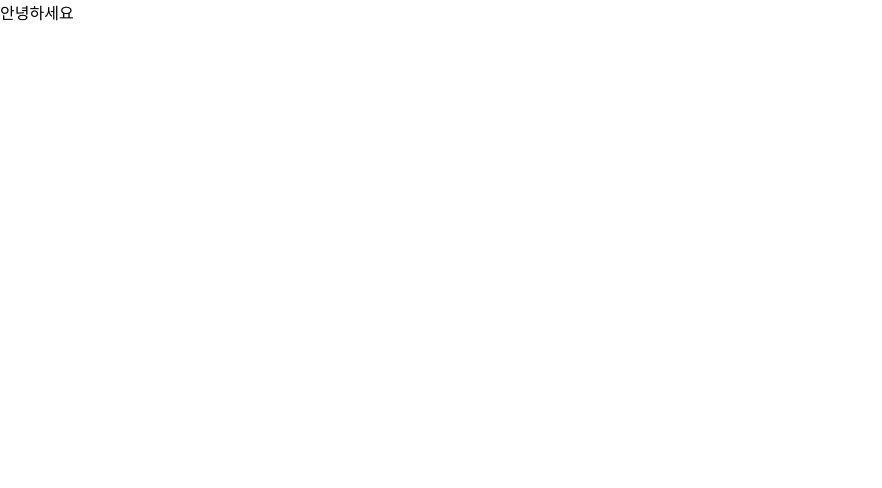
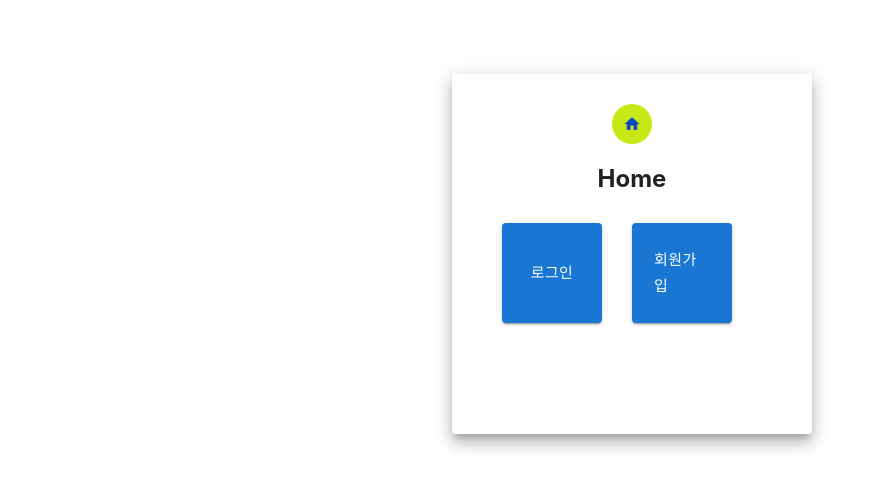
Before and after one commit to ForestEnv/kbsc-butterflyeffect-emailcleaner, a React (Create React App) app in the folder admin/: page / in a window 1280 px wide. Shown: the top 488 px of the page, without its empty margins (0-882 px from the left). Built offline with nearby package versions, Linux system fonts and the light colour scheme.

Commit message:
feat: admin landingPage

```diff
--- a/admin/src/App.js
+++ b/admin/src/App.js
@@ -4,7 +4,7 @@ import React from "react";
 /*import router*/
 import { Routes, Route, BrowserRouter as Router } from "react-router-dom";
 
-import Home from "./component/page/Home";
+import LandingPage from "./component/page/Landing";
 import LoginPage from "./component/page/Login";
 import RegisterPage from "./component/page/Register";
 
@@ -12,7 +12,7 @@ function App() {
   return (
     <Router>
       <Routes>
-        <Route path="/" element={<Home />} />
+        <Route path="/" element={<LandingPage />} />
         <Route path="/login" element={<LoginPage />} />
         <Route path="/register" element={<RegisterPage />} />
       </Routes>
--- /dev/null
+++ b/admin/src/component/UI/modules/registerMain/index.js
@@ -0,0 +1,44 @@
+import React from "react";
+import { Link } from "react-router-dom";
+import useStyles from "./style";
+import { Button, Grid, Paper, Avatar } from "@mui/material";
+import HomeIcon from "@mui/icons-material/Home";
+
+const Main = () => {
+  const classes = useStyles();
+  return (
+    <Grid container spacing={2}>
+      <Paper elevation={10} className={classes.paper}>
+        <Grid align="center">
+          <Avatar className={classes.avatar}>
+            <HomeIcon className={classes.icon} />
+          </Avatar>
+          <h2>Home</h2>
+        </Grid>
+        <Grid item>
+          <Button
+            size="large"
+            component={Link}
+            to="/login"
+            className={classes.lecturerButton}
+            variant="contained"
+          >
+            로그인
+          </Button>
+
+          <Button
+            size="large"
+            component={Link}
+            to="/register"
+            className={classes.learnerButton}
+            variant="contained"
+          >
+            회원가입
+          </Button>
+        </Grid>
+      </Paper>
+    </Grid>
+  );
+};
+
+export default Main;
--- /dev/null
+++ b/admin/src/component/UI/modules/registerMain/style.js
@@ -0,0 +1,32 @@
+import { createUseStyles } from "react-jss";
+
+const useStyles = createUseStyles((theme) => ({
+  paper: {
+    padding: 30,
+    width: 300,
+    height: 300,
+    margin: "90px auto",
+  },
+  avatar: {
+    backgroundColor: "#C8E717",
+  },
+  icon: {
+    color: "#0C4BC4",
+    fontSize: "large",
+  },
+  lecturerButton: {
+    width: "100px",
+    height: "100px",
+    margin: "10px",
+    left: 10,
+  },
+  learnerButton: {
+    width: "100px",
+    height: "100px",
+    margin: "10px",
+    alignItems: "right",
+    left: 20,
+  },
+}));
+
+export default useStyles;
--- a/admin/src/component/page/Home.js
+++ /dev/null
@@ -1,7 +0,0 @@
-import React from "react";
-
-function Home() {
-  return <div>안녕하세요</div>;
-}
-
-export default Home;
--- /dev/null
+++ b/admin/src/component/page/Landing.js
@@ -0,0 +1,13 @@
+import Grid from "@mui/material/Grid";
+import React from "react";
+import Main from "../UI/modules/registerMain";
+
+const LandingPage = (props) => {
+  return (
+    <Grid>
+      <Main />
+    </Grid>
+  );
+};
+
+export default LandingPage;
```
